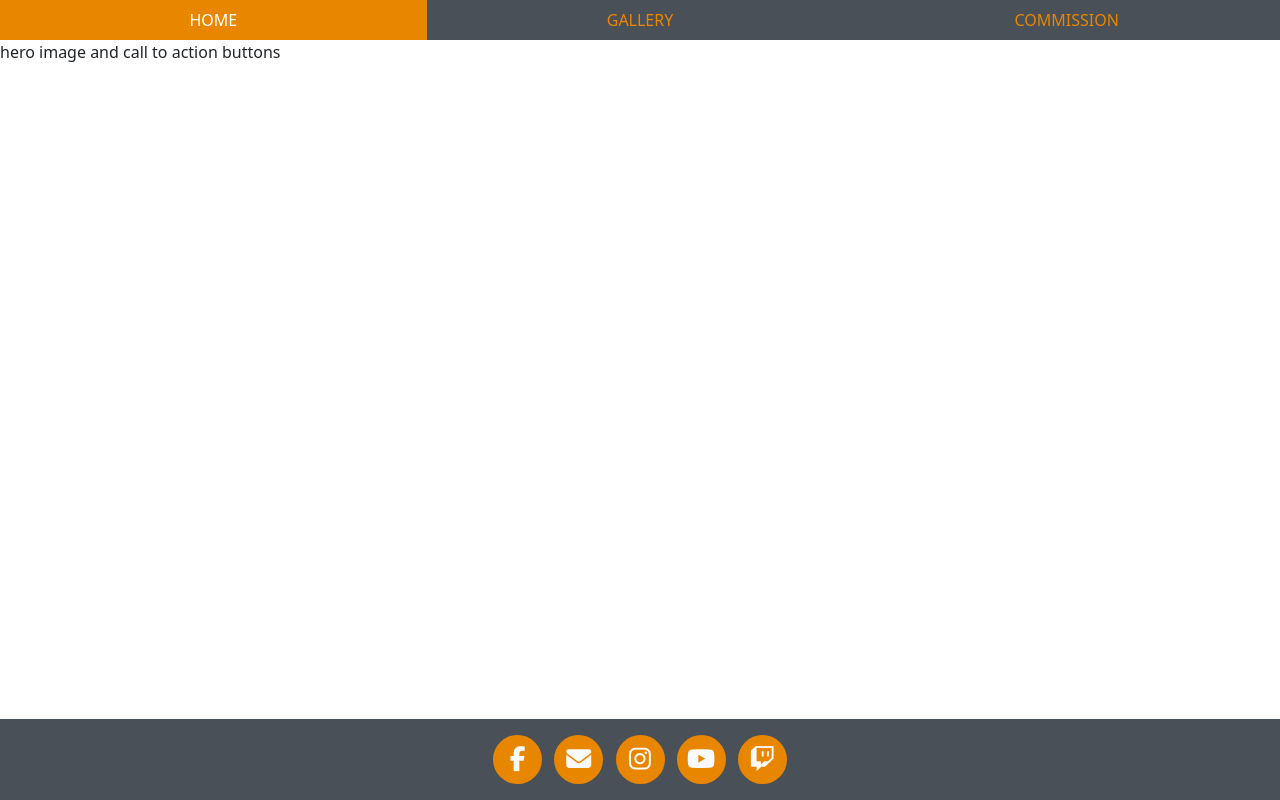
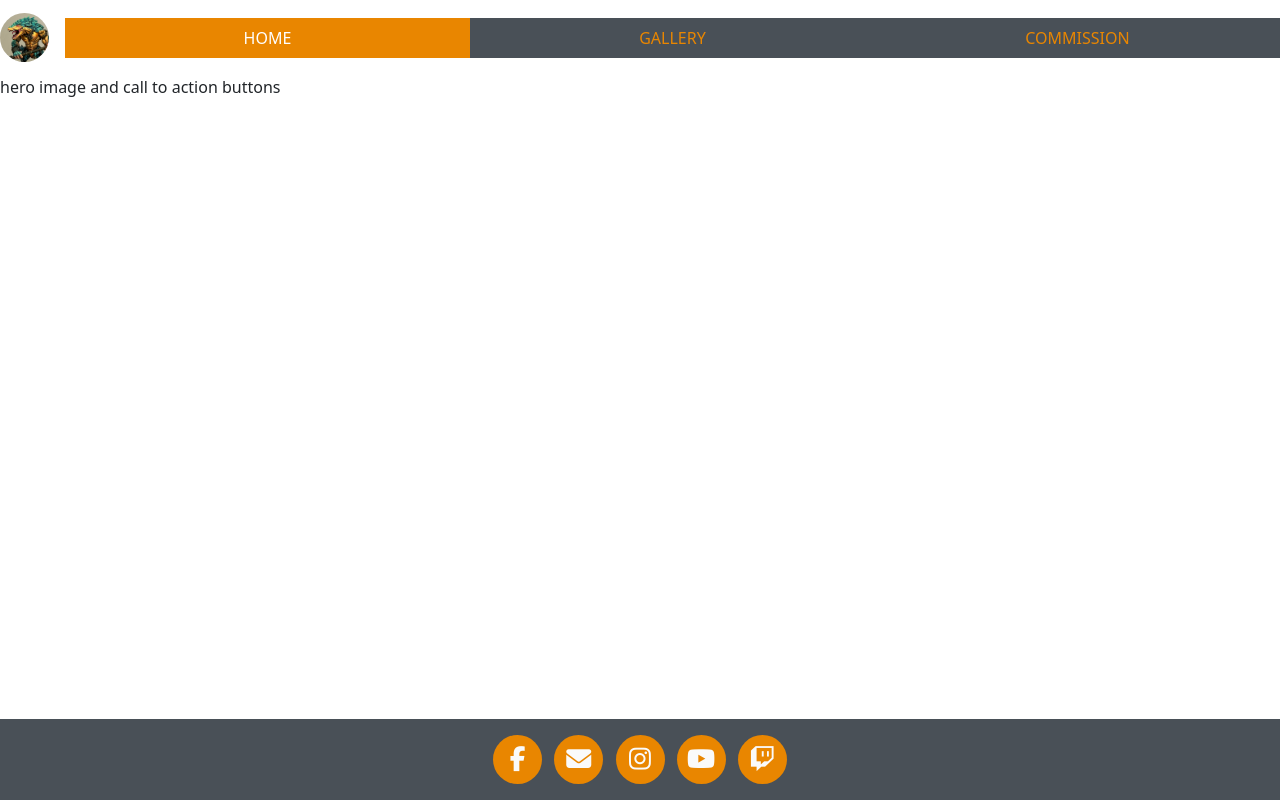
Before and after one commit to SamuelMacKay/miniature-commission-painter, a plain HTML site: page index.html in a window 1280 px wide. Drawn offline with nearby package versions, Linux system fonts and the light colour scheme.

Commit message:
added logo photo

```diff
--- a/assets/css/style.css
+++ b/assets/css/style.css
@@ -22,6 +22,10 @@
   --bs-nav-link-hover-color: #be6d00;
 }
 
+.custom-toggler .nav {
+  border-color: #e98600;
+
+}
 /* ----------------------------------------------------------------------- Nav Bar */
 
 .nav-align{
@@ -36,9 +40,7 @@
   border-radius: 0;
 }
 
-.nav-link {
 
-}
 /* ----------------------------------------------------------------------- Hero Image */
 /* #hero-image img {
   height: 800px;
--- a/index.html
+++ b/index.html
@@ -17,16 +17,16 @@
 
 <body>
     <header>
-        <!-- <nav class="navbar navbar-expand-md bg-body-tertiary">
+        <!-- <nav class="navbar nav-justified navbar-expand-md bg-body-tertiary">
             <div class="container-fluid">
                 <a class="navbar-brand" href="#">
-                    <img src="assets/images/hero-image.jpg" alt="Logo" width="40" height="40">
+                    <img src="assets/images/logo.jpg" alt="Logo" width="49" height="49">
                   </a>
-              <button class="navbar-toggler" type="button" data-bs-toggle="collapse" data-bs-target="#navbarNav" aria-controls="navbarNav" aria-expanded="false" aria-label="Toggle navigation">
+              <button class="navbar-toggler custom-toggler" type="button" data-bs-toggle="collapse" data-bs-target="#navbarNav" aria-controls="navbarNav" aria-expanded="false" aria-label="Toggle navigation">
                 <span class="navbar-toggler-icon"></span>
               </button>
               <div class="nav-align collapse navbar-collapse" id="navbarNav">
-                <ul class="navbar-nav">
+                <ul class="navbar-nav uppercase">
                   <li class="nav-item">
                     <a class="nav-link active" aria-current="page" href="index.html">Home</a>
                   </li>
@@ -42,7 +42,10 @@
               </div>
             </div>
           </nav> -->
-          <nav class="nav nav-pills navbar-expand-md nav-justified">
+          <nav class="nav navbar nav-pills navbar-expand-md nav-justified">
+            <a class="navbar-brand" href="#">
+                    <img src="assets/images/logo.jpg" alt="Logo" width="49" height="49">
+                  </a>
             <button class="navbar-toggler" type="button" data-bs-toggle="collapse" data-bs-target="#navbarNav" aria-controls="navbarNav" aria-expanded="false" aria-label="Toggle navigation">
                 <span class="navbar-toggler-icon"></span>
               </button>
```
Also changed, not shown: assets/images/logo.jpg (added), 1 other file.
